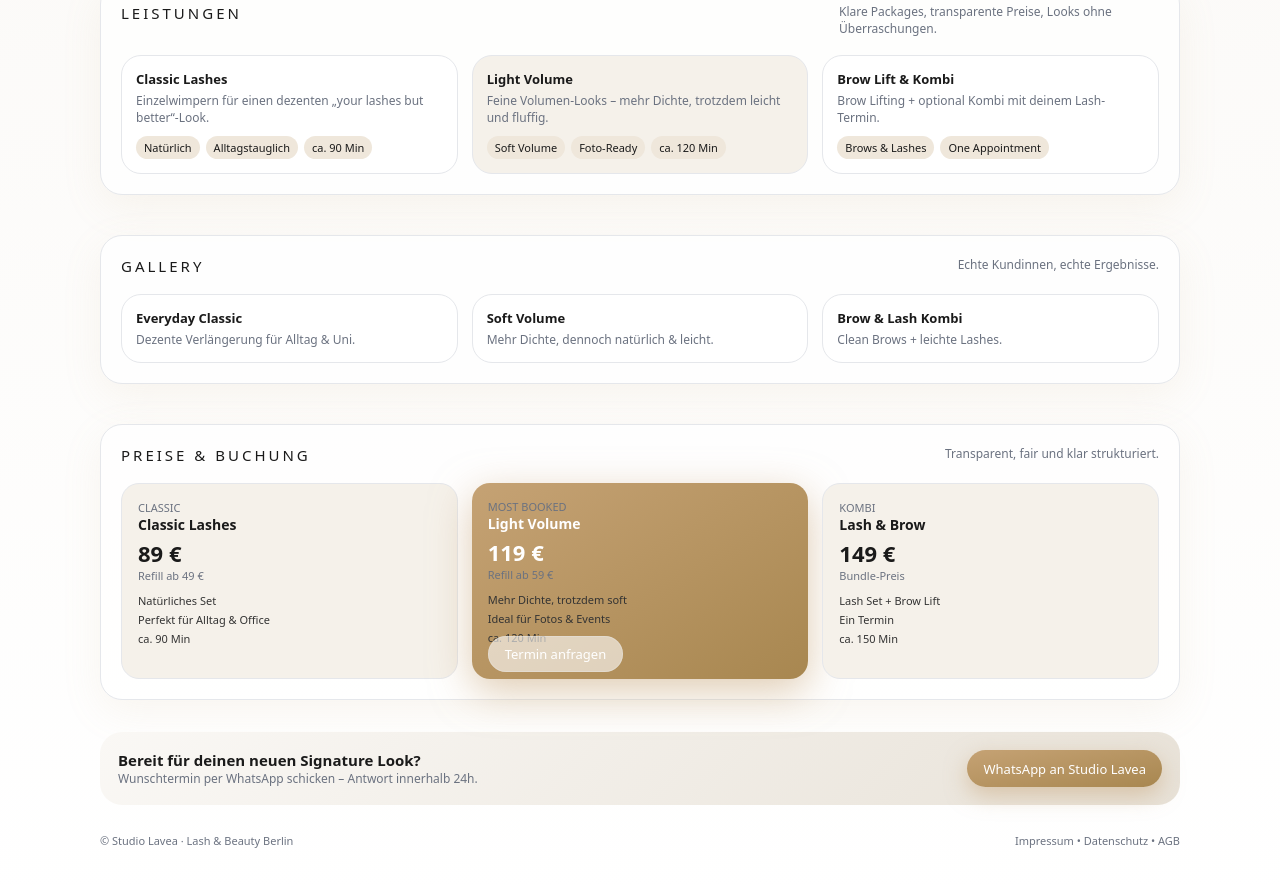
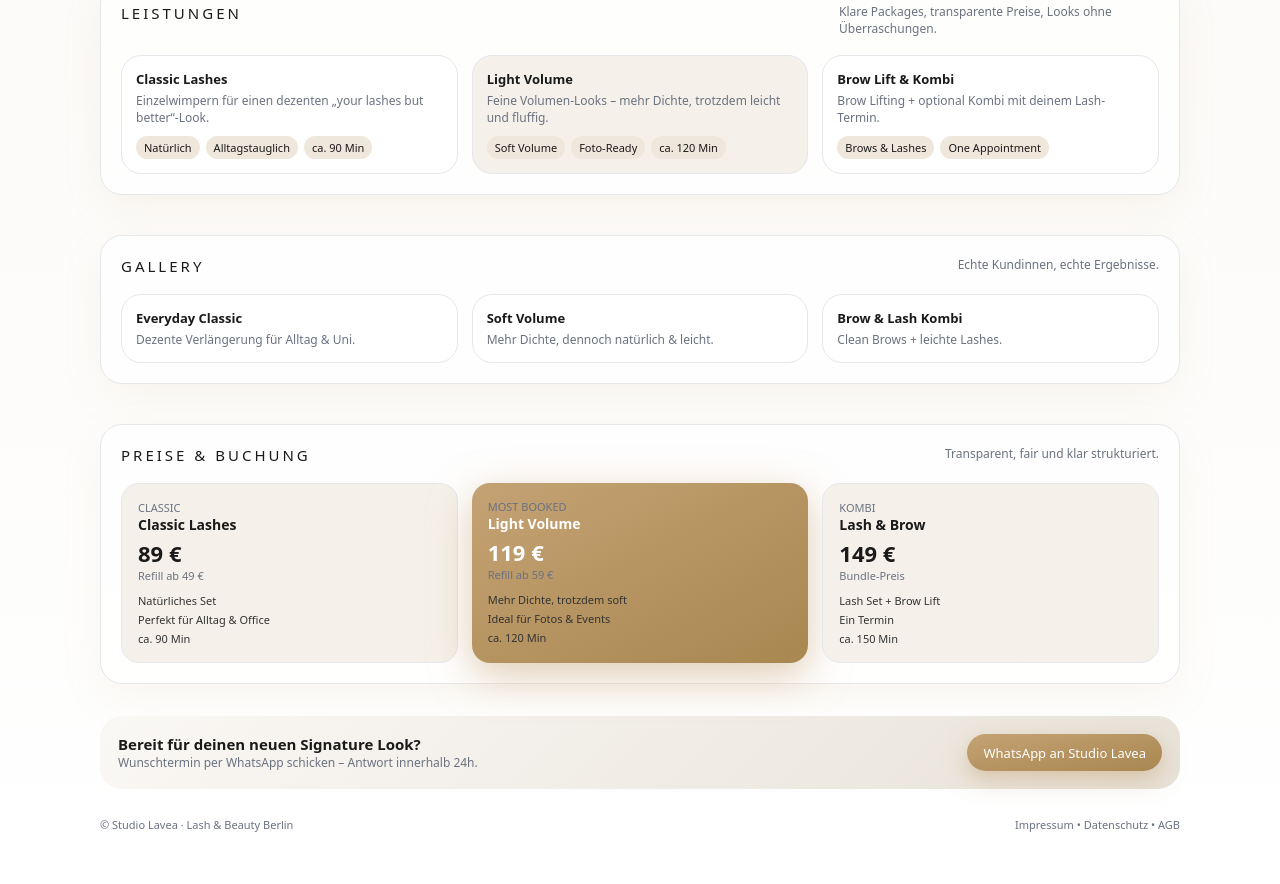
Before and after one commit to emrexhanma/Lavea-Beauty, a plain HTML site: page index.html in a window 1280 px wide. Shown: the part 477-1361 px from the top of the page. Drawn offline with Linux system fonts and the light colour scheme.

Commit message:
Update index.html

```diff
--- a/index.html
+++ b/index.html
@@ -4,8 +4,6 @@
   <meta charset="UTF-8" />
   <meta name="viewport" content="width=device-width, initial-scale=1.0" />
   <title>Studio Lavea – Lash & Beauty</title>
-
-  <!-- CSS laden -->
   <link rel="stylesheet" href="styles.css" />
 </head>
 
@@ -25,21 +23,14 @@
 
         <div class="nav-actions">
           <div class="nav-city">Berlin • +49 123 456 789</div>
-
-          <a href="#booking" class="btn-secondary">
-            Preise &amp; Buchung
-          </a>
-
-          <a href="#booking" class="btn-primary">
-            Termin anfragen
-          </a>
+          <a href="#booking" class="btn-secondary">Preise &amp; Buchung</a>
+          <a href="#booking" class="btn-primary">Termin anfragen</a>
         </div>
       </header>
 
       <!-- Hero -->
       <section class="hero">
         <div class="hero-left">
-
           <div class="hero-badge">
             <span class="dot"></span>
             Signature Lash Looks • Natürlich &amp; clean
@@ -73,14 +64,12 @@
 
         <aside class="hero-card">
           <div class="card-image"></div>
-
           <div class="card-info">
             <div class="info-left">
               <div class="info-label">Artist</div>
               <div class="info-name">Emilia • Studio Lavea</div>
               <div class="info-label">Spezialisiert auf natürliche Sets</div>
             </div>
-
             <div class="info-right">
               <div class="stars">★★★★★</div>
               <div class="rating">4.9 / 5 • 120+ Bewertungen</div>
@@ -144,7 +133,6 @@
         </div>
 
         <div class="grid-3">
-
           <div class="card">
             <div class="card-title">Everyday Classic</div>
             <p class="card-desc">Dezente Verlängerung für Alltag & Uni.</p>
@@ -159,7 +147,6 @@
             <div class="card-title">Brow &amp; Lash Kombi</div>
             <p class="card-desc">Clean Brows + leichte Lashes.</p>
           </div>
-
         </div>
       </section>
 
@@ -174,6 +161,7 @@
 
         <div class="grid-3">
 
+          <!-- Classic -->
           <div class="price-card">
             <div class="price-label">Classic</div>
             <div class="price-title">Classic Lashes</div>
@@ -186,6 +174,7 @@
             </ul>
           </div>
 
+          <!-- Light Volume (Most booked) – ohne Button -->
           <div class="price-card highlight">
             <div class="price-label">Most booked</div>
             <div class="price-title">Light Volume</div>
@@ -196,9 +185,9 @@
               <li>Ideal für Fotos & Events</li>
               <li>ca. 120 Min</li>
             </ul>
-            <a href="#booking-form" class="btn-secondary dark">Termin anfragen</a>
           </div>
 
+          <!-- Kombi -->
           <div class="price-card">
             <div class="price-label">Kombi</div>
             <div class="price-title">Lash & Brow</div>
```
